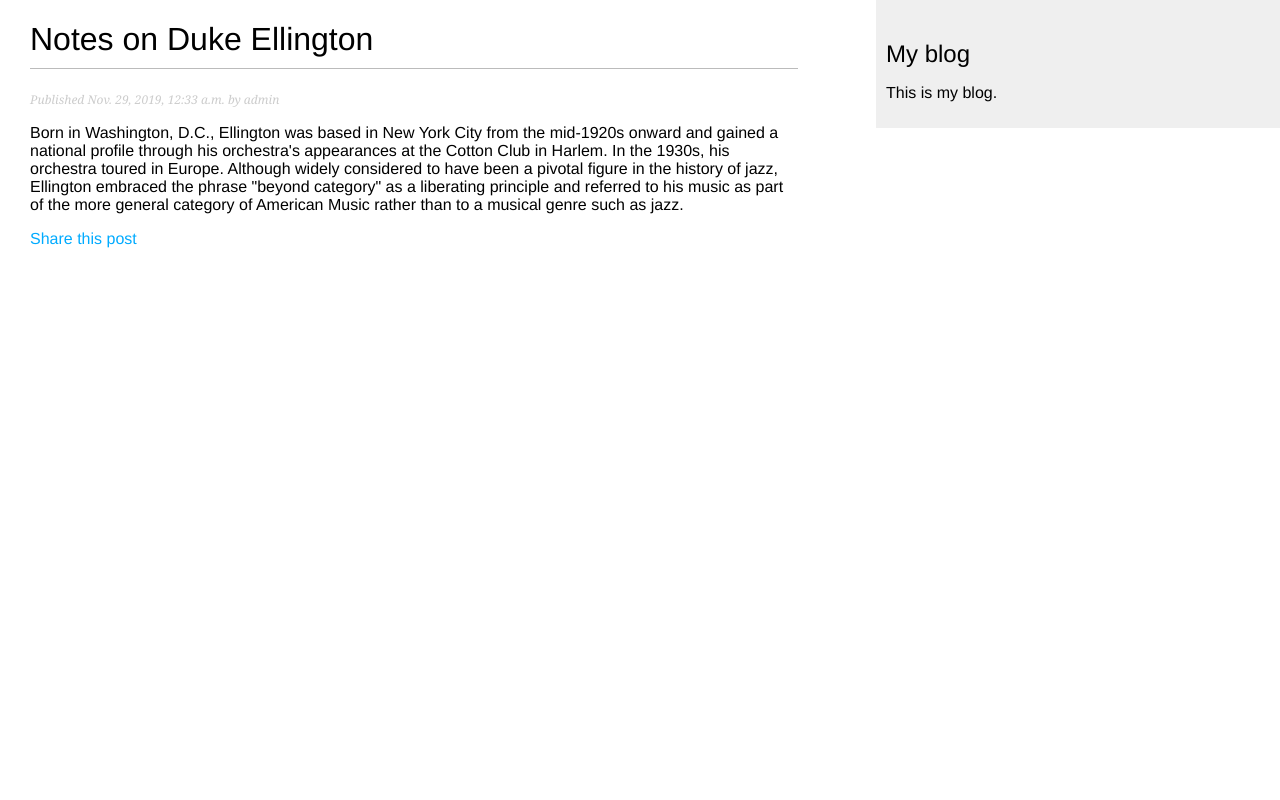
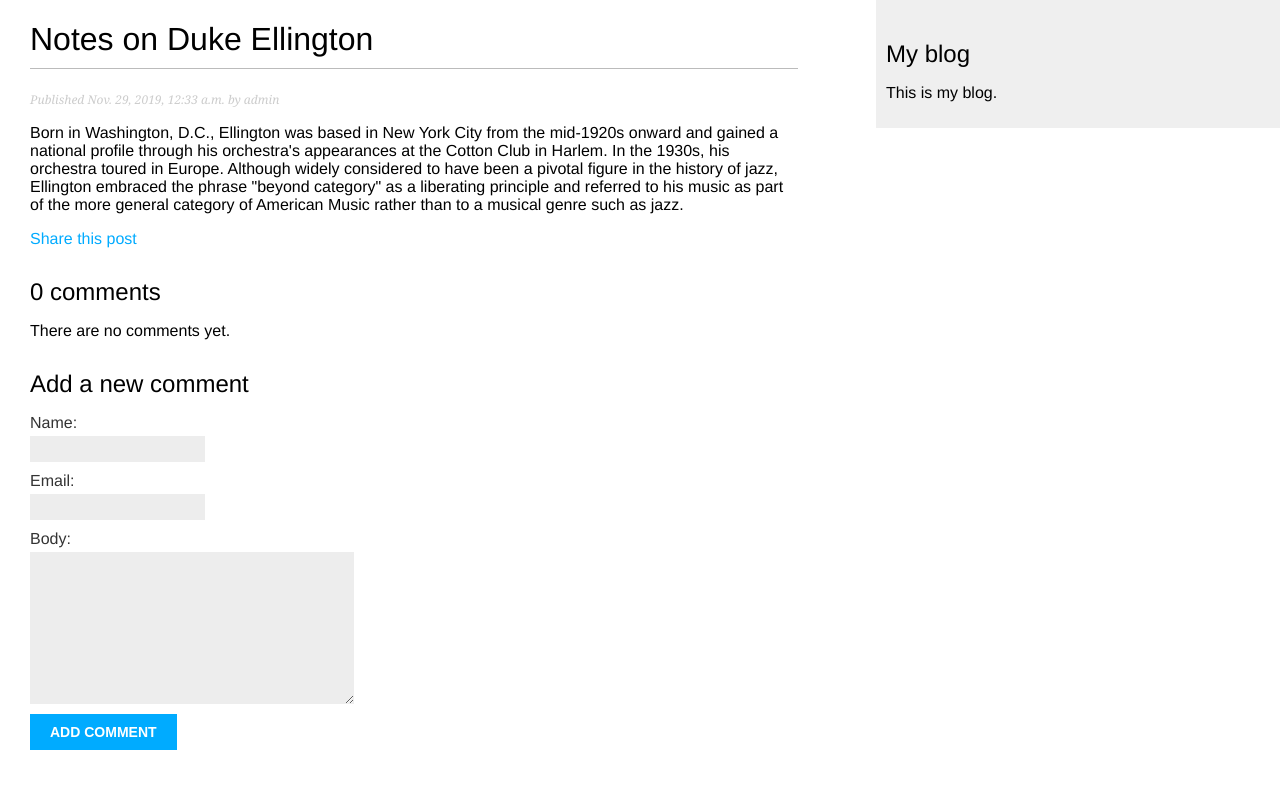
Before and after one commit to flaugher/django2-by-example, a Django app: a page that uses mysite/blog/templates/blog/post/detail.html in a window 1280 px wide. Run offline with Django 3.2, Linux system fonts and the light colour scheme; data comes from the database, SQL or seed files in the repository; both versions use the stored data as it was after the commit.

Commit message:
Add comment section to blog detail template

```diff
--- a/mysite/blog/templates/blog/post/detail.html
+++ b/mysite/blog/templates/blog/post/detail.html
@@ -14,4 +14,35 @@
   {% comment %} Use namespace 'blog' and the URL named post_share and pass the post ID {% endcomment %}
   <a href="{% url "blog:post_share" post.id %}">Share this post</a>
 </p>
+
+{% comment %} Execute a query in the template. Note we don't use parentheses. {% endcomment %}
+{% comment %} total_comments is available until the endwith tag. {% endcomment %}
+{% with comments.count as total_comments %}
+  <h2>
+    {{ total_comments }} comment{{ total_comments|pluralize }}
+  </h2>
+{% endwith %}
+
+{% for comment in comments %}
+  <div class="comment">
+    <p class="info">
+      Comment {{ forloop.counter }} by {{ comment.name }}
+      {{ comment.created }}
+    </p>
+    {{ comment.body|linebreaks }}
+  </div>
+{% empty %}
+  <p>There are no comments yet.</p>
+{% endfor %}
+
+{% if new_comment %}
+  <h2>Your comment has been added.</h2>
+{% else %}
+  <h2>Add a new comment</h2>
+  <form action="." method="post">
+    {{ comment_form.as_p }}
+    {% csrf_token %}
+    <p><input type="submit" value="Add comment"></p>
+  </form>
+{% endif %}
 {% endblock content %}
```
Also changed, not shown: mysite/db.sqlite3.
